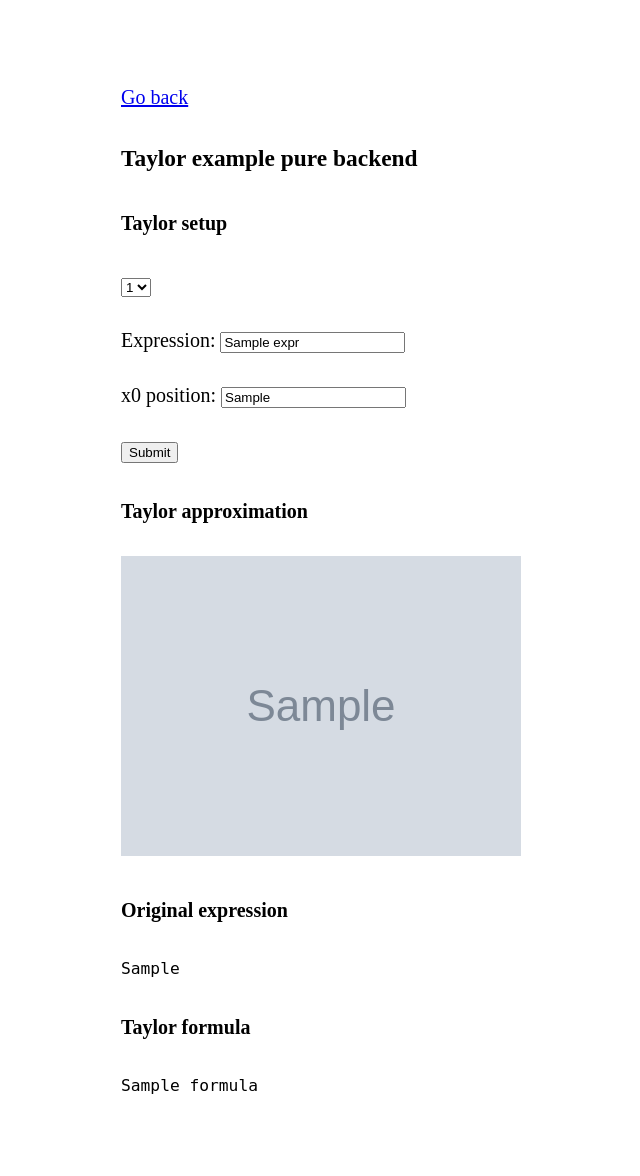
After one commit to ben165/webMath, a Flask app: template templates/taylor.html in a window 1280 px wide. The commit adds this page. Shown: the whole page, without its empty margins (177-817 px from the left). Run offline with Flask 3, Linux system fonts and the light colour scheme; the template is opened without the code that fills it: most values are stand-ins (such as "Sample title", 1, 10 or a date in 2020); grey boxes marked "Sample" are stand-in pictures.

Commit message:
Taylor backend in template dargestellt. Session check in JS frontend

```diff
--- a/appfile.py
+++ b/appfile.py
@@ -41,11 +41,11 @@ def login():
     if request.method != 'POST':
         return 'method wrong'
 
-    # get form data
+    # Get form data (POST)
     password = request.form['password']
     username = request.form['username']
 
-    # check login data
+    # Check data for setting session cookie
     if ( hp.checkLogin(password, username) ):
         session["username"] = username
         return render_template('status.html', status="Login successful.")
@@ -62,74 +62,38 @@ def doLogout():
 @app.route("/taylor")
 def taylor():
     if not hp.sessionValid(session):
-        return hp.HEAD + 'Not logged in. Go <a href="/">back</a>' + hp.TAIL
+        return render_template('status.html', status="Not logged in.")
 
-    out = []
-
-    out.append('<p><a href="/">Back</a></p>\n')
-
-    out.append('<h2>Taylor example 2</h2>\n')
-
-    out.append('Taylor Approximations\n')
-
-    out.append('<form action="taylor" method="get">\n')
-    out.append('<select id="order" name="order">\n')
-    for i in range(1, 16):
-        out.append('<option value="' + str(i) + '">' + str(i) + '</option>\n')
-    out.append('</select></p>\n')
-
-    out.append('<p>Expression: \n')
-    out.append('<input type="text" name="expression"></p>')
-
-    out.append('<p>x0 position: \n')
-    out.append('<input type="text" name="x0"></p>')
-
-    out.append('<input type="submit" value="Submit">\n')
-    out.append('</form>\n\n')
 
     try:
         n = int(request.args.get('order', ''))
 
-        #Check if int
-        int(request.args.get('x0', ''))
+        # Check if int and convert it into str
+        x00 = str(int(request.args.get('x0', '')))
 
-        # But I need a string later
-        x00 = request.args.get('x0', '')
-
+        # Get formula
         expression = request.args.get('expression', '')
 
         # Input protection
         if (n > 15 or n < 1):
             n = 5
     except:
-        return hp.HEAD + ''.join(out) + hp.TAIL
+        return render_template('taylor.html', picture="", x0="", exp="", exprPretty="", formula="")
 
-    out.append("<hr>\n")
-    out.append("<p>Order choosen: " + str(n) + "</p>\n")
-
-    #expression = "sin(x)*cos(x)"
-
-    rangeX = 4 # willkuerlich festgelegt
+    rangeX = 4  # xrange = [-4, 4]
 
     expr = sp.parse_expr(expression)
-    #x00 = "4"
     x0 = sp.parse_expr(x00)
-
     x = sp.symbols('x')
 
-    # Generiere "leeres" Sympy object (geht das besser?)
+    # Generiere "leeres" Sympy object
     temp = sp.sqrt(0)
 
-    print("n: ", n)
     for i in range(0, n+1):
         e1 = sp.diff(expr, "x", i)
         temp += e1.subs(x, x0) / sp.factorial(i) * (x-x0)**i
 
     asciiForm = sp.pretty(temp)
-
-    #sp.pprint(temp)
-
-    #expr = expr.subs(x, x-x0)
 
     f0 = sp.lambdify(x, expr, "numpy")
     f1 = sp.lambdify(x, temp, "numpy")
@@ -140,20 +104,12 @@ def taylor():
 
     plt.clf()
     plt.plot(xValues, yValues0, 'b', xValues, yValues1, 'r')
-    plt.axis((float(x00)-rangeX, float(x00)+rangeX, -4, 4))  # y range durch max Werte der Funktion ersetzen...
+    plt.axis((float(x00)-rangeX, float(x00)+rangeX, -4, 4))
     plt.grid(True)
 
-    #plt.show()
-
-    plt.savefig("plots/" + session['username'] + '.png')
-
-    out.append('<img src="plot/' + session['username'] + '.png" alt="Sin">\n')
-
-    out.append('<h2>Formel</h2>\n')
-    out.append('<pre><br>' + asciiForm + '<br></pre>\n')
 
 
-    # JSON object return
+    # JSON response
     try:
         if request.args.get('json', '') == "1":
             json = {
@@ -166,14 +122,21 @@ def taylor():
         pass
 
 
-    # Standard return
-    return hp.HEAD + ''.join(out) + hp.TAIL
+    # Normal response (pure backend)
+    address = 'plots/' + session['username'] + '.png'
+    plt.savefig(address)
+
+    return render_template('taylor.html', picture=address, x0=x0, expr=expr, exprPretty=sp.pretty(expr), formula=asciiForm)
+
 
 
 
 
 @app.route("/taylorJS")
 def taylorJS():
+    if not hp.sessionValid(session):
+        return render_template('status.html', status="Not logged in.")
+
     return render_template('jsFrontend.html')
 
 
@@ -203,25 +166,21 @@ def plot3d():
     x, y = symbols('x y')
     graph = sp.plotting.plot3d(expr, (x, -5, 5), (y, -5, 5), show=False, size=(10, 10))
     graph.save("plots/" + session['username'] + '.png')
-    out.append('<img src="plot/' + session['username'] + '.png">\n')
+    out.append('<img src="plots/' + session['username'] + '.png">\n')
     return hp.HEAD + ''.join(out) + hp.TAIL
 
 
-@app.route('/plot/<picname>')
+@app.route('/plots/<picname>')
 def plots(picname):
     f = open("plots/" + picname, 'rb')
     content = f.read()
     f.close()
 
-    # print(type(content))
-
     return content, {'Content-Type': 'image/png'}
 
 
-# return hp.HEAD + "test" + hp.TAIL
 
-
-@app.route("/test")
+@app.route("/jsonTest")
 def test():
     x = """
 	{
--- /dev/null
+++ b/templates/taylor.html
@@ -0,0 +1,44 @@
+{% extends "base.html" %}
+
+{% block title %}Taylor{% endblock %}
+
+{% block content %}
+
+<p>
+    <a href="/">Go back</a>
+</p>
+
+<h3>Taylor example pure backend</h3>
+
+<h4>Taylor setup</h4>
+
+<form action="taylor" method="get">
+    <select name="order">
+        {% for i in range(1, 10) %}
+        <option value="{{i}}">{{i}}</option>
+        {% endfor %}
+    </select>
+
+    <p>Expression: <input type="text" value="{{expr}}" name="expression"></p>
+    <p>x0 position: <input type="text" value="{{x0}}" name="x0"></p>
+    <input type="submit" value="Submit">
+</form>
+
+
+
+<h4>Taylor approximation</h4>
+{% if picture %}
+    <p><img src="{{picture}}" alt="Taylor Approximation"></p>
+{% endif %}
+
+<h4>Original expression</h4>
+<pre>
+{{exprPretty}}
+</pre>
+
+<h4>Taylor formula</h4>
+<pre>
+{{formula}}
+</pre>
+
+{% endblock %}
```
Also changed, not shown: templates/jsFrontend.html (+10 -10 lines).
